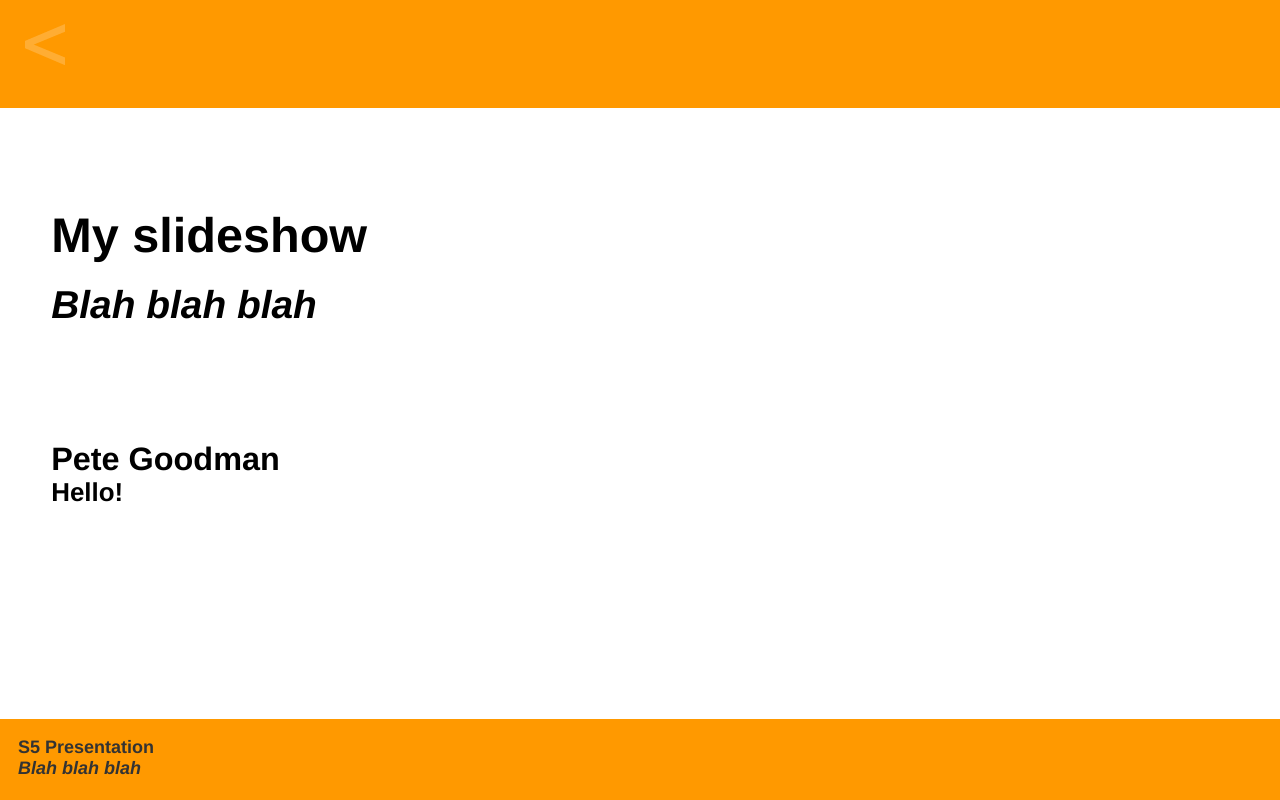
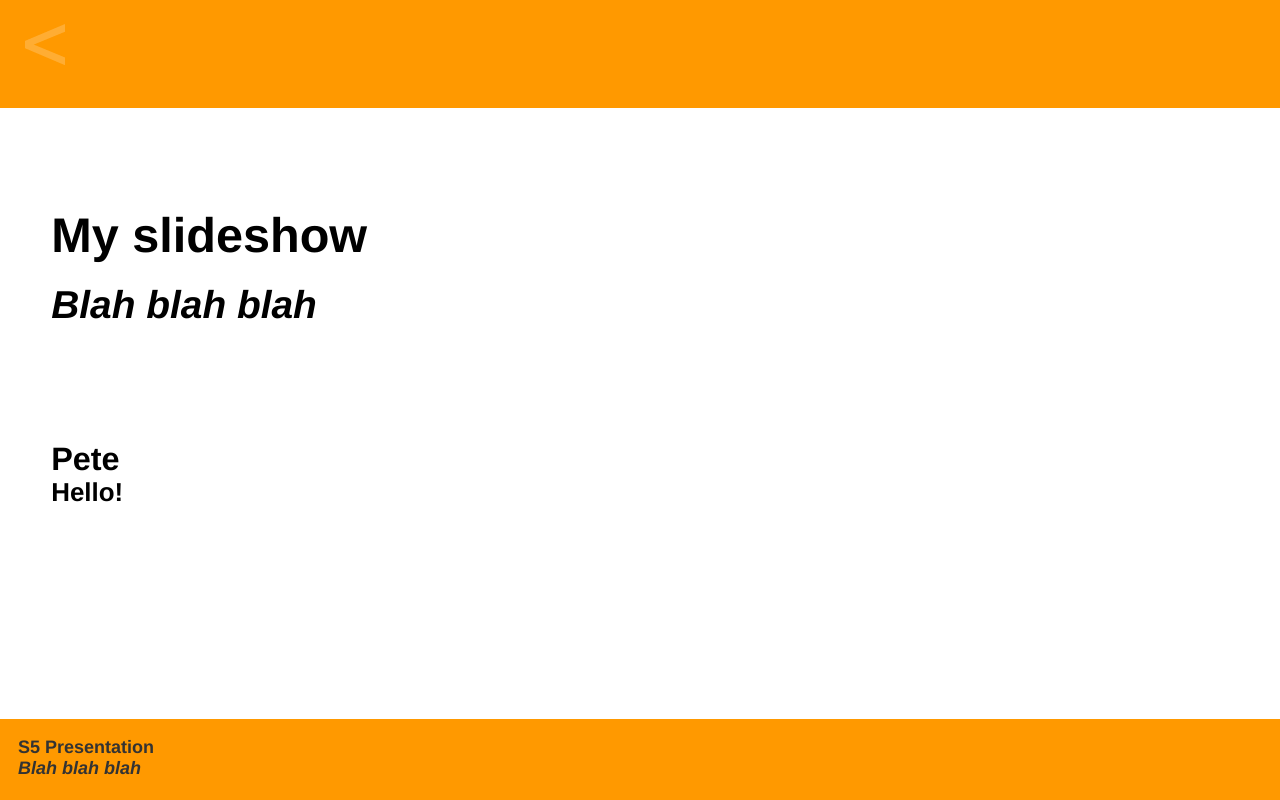
Before and after one commit to orangespaceman/slide-controller, a plain HTML site: page s5/index.html in a window 1280 px wide. Drawn offline with Linux system fonts and the light colour scheme.

Commit message:
Update URLs

```diff
--- a/goog/assets/slide-websockets.js
+++ b/goog/assets/slide-websockets.js
@@ -1,5 +1,4 @@
 // Slide websockets
-// petegoodman.com
 
 /*
  * Init on load
--- a/remote/package.json
+++ b/remote/package.json
@@ -1,13 +1,9 @@
 {
-  "author": {
-    "name": "Pete Goodman",
-    "url": "http://petegoodman.com"
-  },
   "name": "slide-controller",
   "node":"0.10.x",
   "description": "Node.js-based remote control for HTML/JS slideshows",
   "version": "0.0.2",
-  "repository": { "type" : "git", "url" : "http://github.com/thegingerbloke/slide-controller.git" },
+  "repository": { "type" : "git", "url" : "http://github.com/orangespaceman/slide-controller.git" },
   "keywords": ["slideshow"],
   "dependencies": {
     "express" : "2.5.x",
--- a/s5/_ui/pg/slide-websockets.js
+++ b/s5/_ui/pg/slide-websockets.js
@@ -1,5 +1,4 @@
 // Slide websockets
-// petegoodman.com
 
 /*
  * Init on load
--- a/s5/index.html
+++ b/s5/index.html
@@ -44,7 +44,7 @@
       <h1>My slideshow</h1>
       <h2>Blah blah blah</h2>
 
-      <h3>Pete Goodman</h3>
+      <h3>Pete</h3>
       <h4>Hello!</h4>
     </div>
 
```
